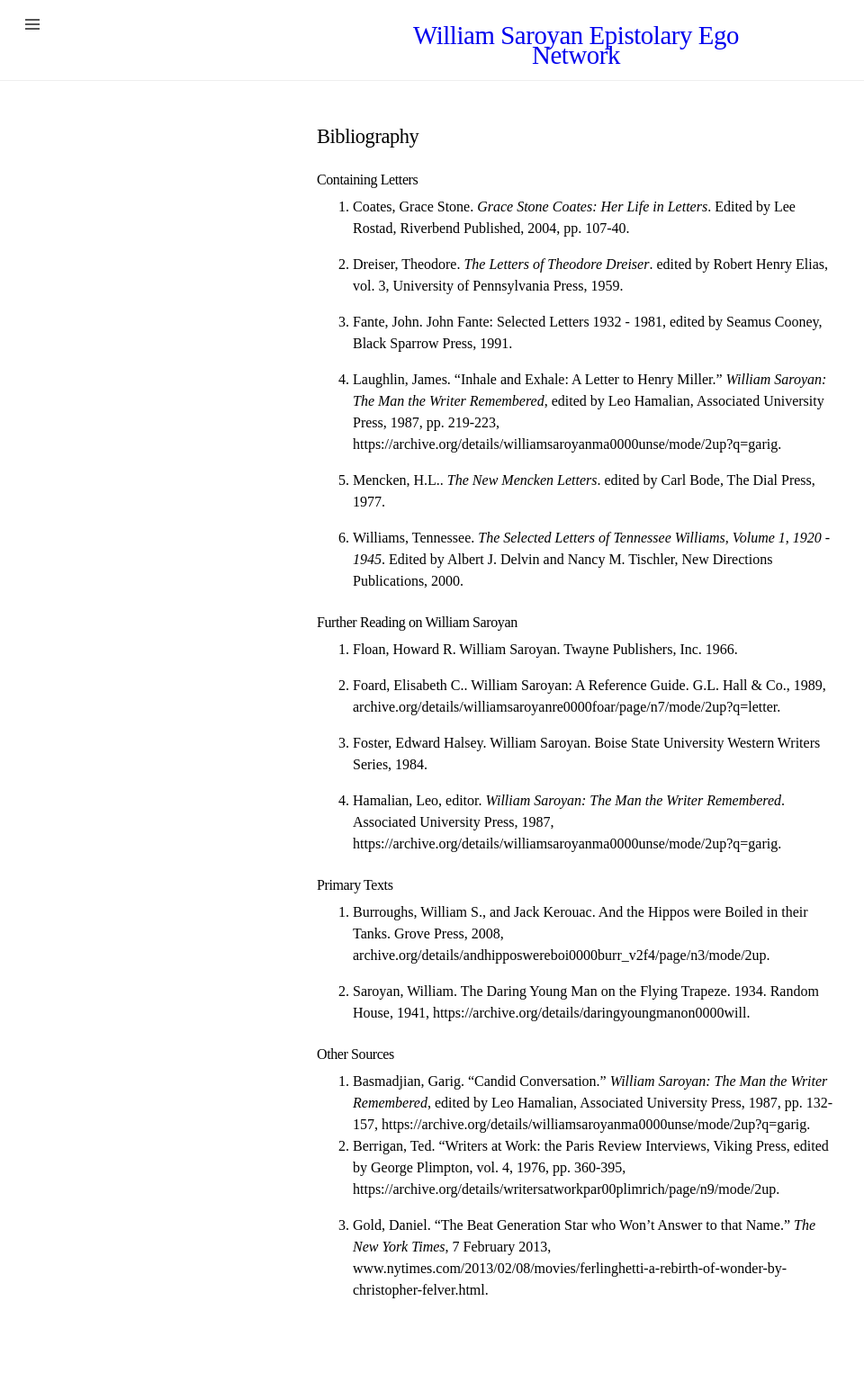
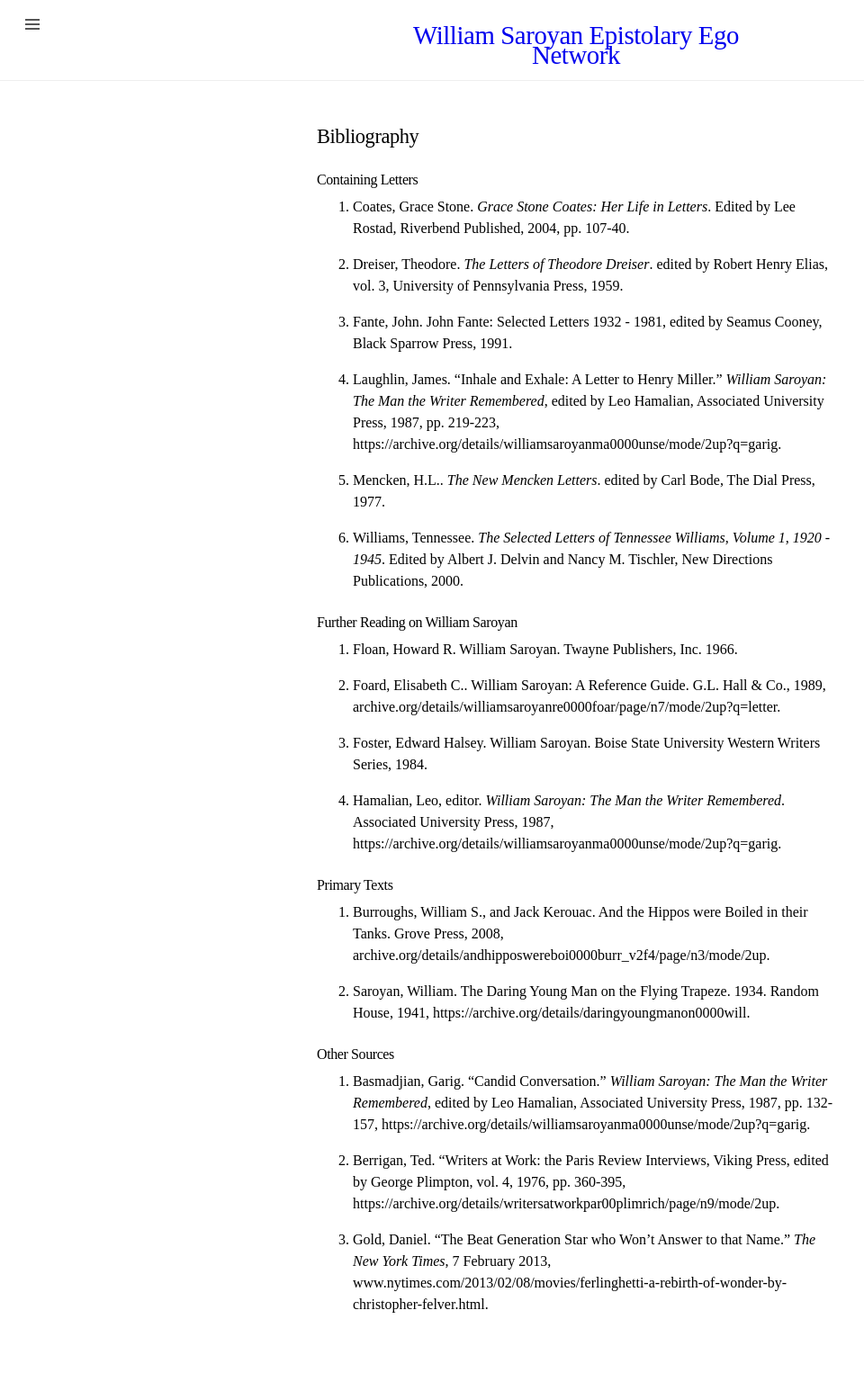
Before and after one commit to alyssa-jorgensen/williamsaroyannetwork, a Jekyll site: the page built from Bibliography.markdown, in a window 1280 px wide. Shown: the whole page at 90% size, without its empty margins (0-960 px from the left). Built offline with Jekyll 4.4.1, drawn with Linux system fonts in a browser that asks for light colours.

```diff
--- a/Bibliography.markdown
+++ b/Bibliography.markdown
@@ -38,6 +38,7 @@ permalink: /bibliography/
 <h3>Other Sources</h3>
 
 1. Basmadjian, Garig. "Candid Conversation." <em>William Saroyan: The Man the Writer Remembered</em>, edited by Leo Hamalian, Associated University Press, 1987, pp. 132-157, https://archive.org/details/williamsaroyanma0000unse/mode/2up?q=garig.
+
 2. Berrigan, Ted. "Writers at Work: the Paris Review Interviews, Viking Press, edited by George Plimpton, vol. 4, 1976, pp. 360-395, https://archive.org/details/writersatworkpar00plimrich/page/n9/mode/2up.
 
 3. Gold, Daniel. "The Beat Generation Star who Won't Answer to that Name." <em>The New York Times</em>, 7 February 2013, www.nytimes.com/2013/02/08/movies/ferlinghetti-a-rebirth-of-wonder-by-christopher-felver.html.
--- a/index.markdown
+++ b/index.markdown
@@ -41,8 +41,8 @@ layout: default
     <a href="../GitHub/williamsaroyannetwork/_texts/From_Tennessee_Williams_November_29_1941.pdf">From Tennessee Williams November 29th 1941</a>
 </p>
 <p>
-    <a href="C:/Users/acjor/OneDrive/Documents/GitHub/williamsaroyannetwork/assets/From_Tennessee_Williams_November_1941.pdf">From Tennessee Williams November 1941</a>
+    <a href="/Users/acjor/OneDrive/Documents/GitHub/williamsaroyannetwork/assets/From_Tennessee_Williams_November_1941.pdf">From Tennessee Williams November 1941</a>
 </p>
 <p>
-    <a href="C:\Users\acjor\OneDrive\Documents\GitHub\williamsaroyannetwork\assets\To_Henry_Miller_July_1927.pdf">To Henry Miller July 1927</a>
+    <a href="/Users/acjor/OneDrive/Documents/GitHub/williamsaroyannetwork/assets/To_Henry_Miller_July_1927.pdf">To Henry Miller July 1927</a>
 </p>
```
